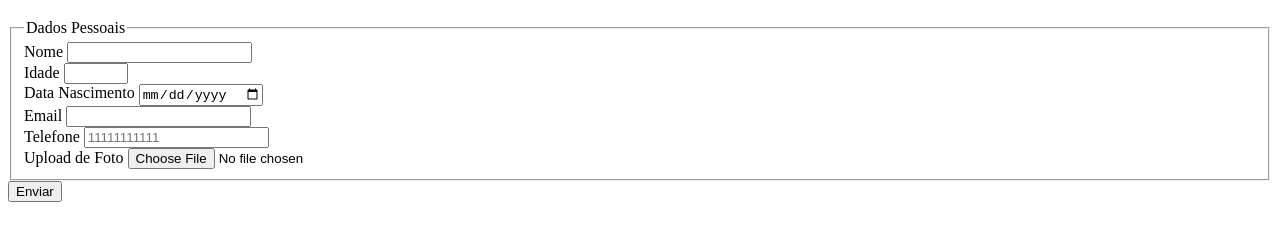
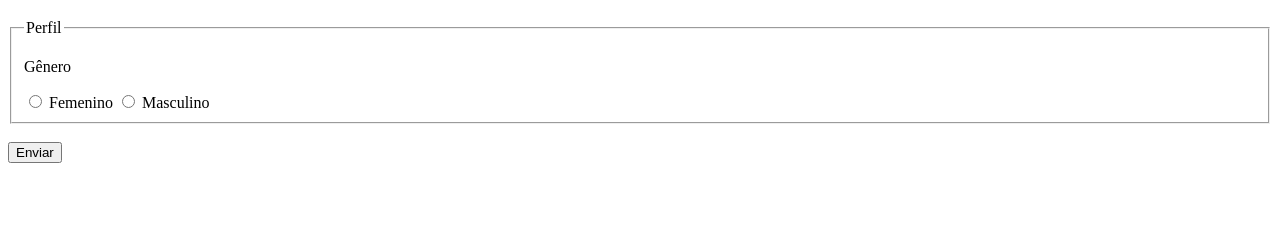
Before and after one commit to geyson12345/react, a plain HTML site: page pesquisa-culturema/index.html in a window 1280 px wide. Shown: the part 61-302 px from the top of the page. Drawn offline with Linux system fonts and the light colour scheme.

Commit message:
Criando camada de perfil

```diff
--- a/pesquisa-culturema/index.html
+++ b/pesquisa-culturema/index.html
@@ -14,7 +14,7 @@
       <form action="" method="get">
         <!-- DADOS PESSOAIS -->
 
-        <fieldset>
+        <!-- <fieldset>
           <legend>Dados Pessoais</legend>
           <label for="userName">Nome</label>
           <input type="text" name="userName" required />
@@ -40,8 +40,17 @@
           <label for="userImage">Upload de Foto</label>
           <input type="file" accept="image/*" name="userImage" />
           <br />
+        </fieldset> -->
+
+        <fieldset>
+          <legend>Perfil</legend>
+          <p>Gênero</p>
+          <input type="radio" name="userGenero" value="1" />
+          <label for="userGenero">Femenino</label>
+          <input type="radio" name="userGenero" value="2" />
+          <label for="userGenero">Masculino</label>
         </fieldset>
-
+        <br />
         <button type="submit">Enviar</button>
       </form>
     </section>
```
